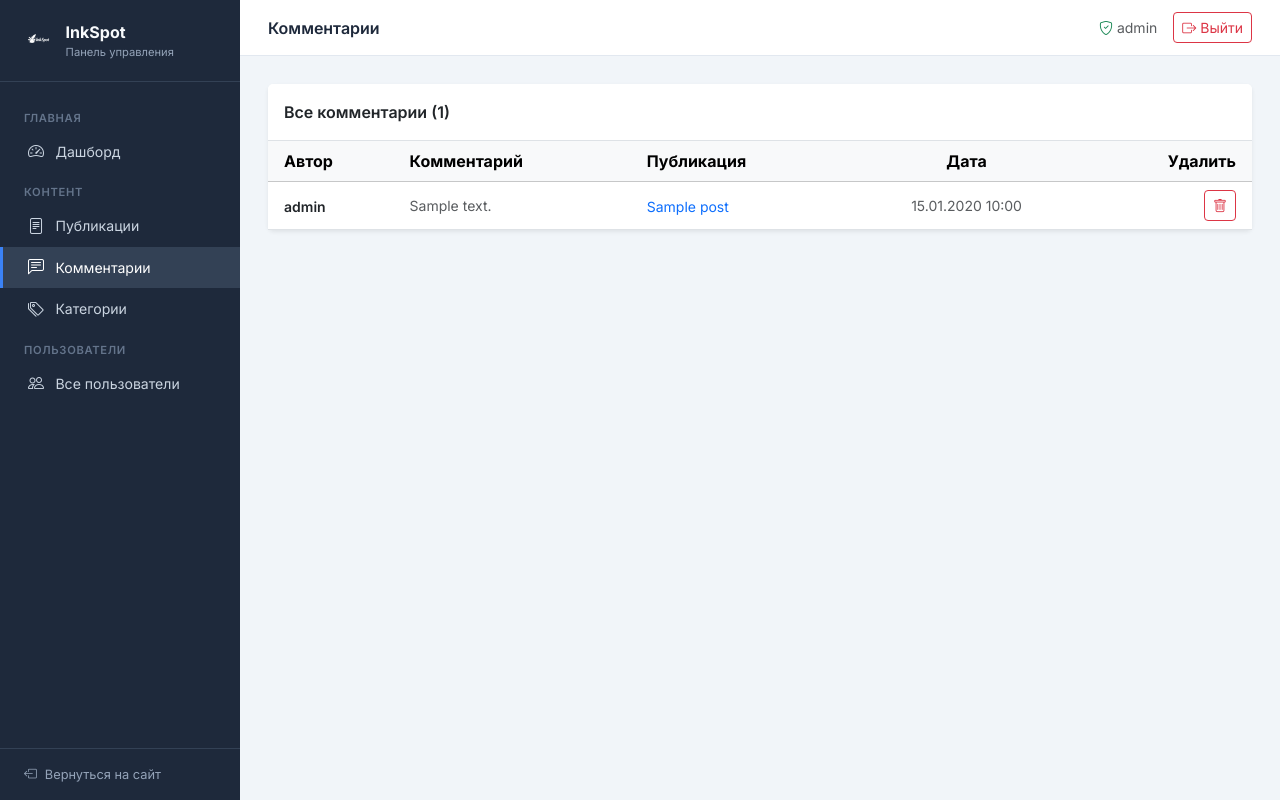
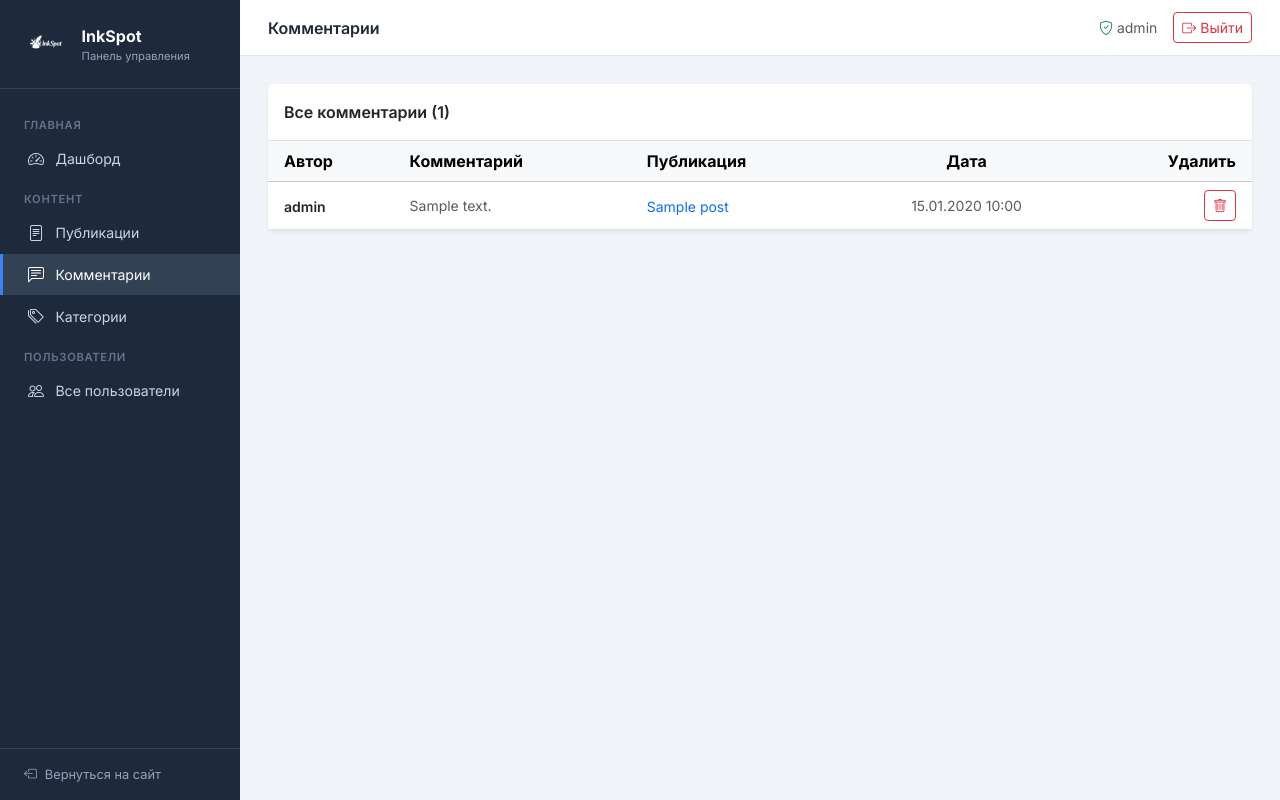
Before and after one commit to xxxSKYFLYxxx/inkspot, a Flask app: page /admin/comments in a window 1280 px wide. Run offline with Flask 3, Linux system fonts and the light colour scheme; a user stored in the database is signed in; tables that the repository leaves empty hold one stand-in row (values such as "Sample post").

Commit message:
Fix admin sidebar logo size: 32px -> 48px

```diff
--- a/templates/admin/layout.html
+++ b/templates/admin/layout.html
@@ -22,7 +22,7 @@
             border-bottom: 1px solid #334155;
             display: flex; align-items: center; gap: .6rem;
         }
-        .admin-sidebar .brand img { height: 32px; filter: brightness(0) invert(1); }
+        .admin-sidebar .brand img { height: 48px; filter: brightness(0) invert(1); }
         .admin-sidebar .brand span { color: #f8fafc; font-weight: 700; font-size: 1rem; }
         .admin-sidebar .brand small { color: #94a3b8; font-size: .7rem; display: block; }
 
```
